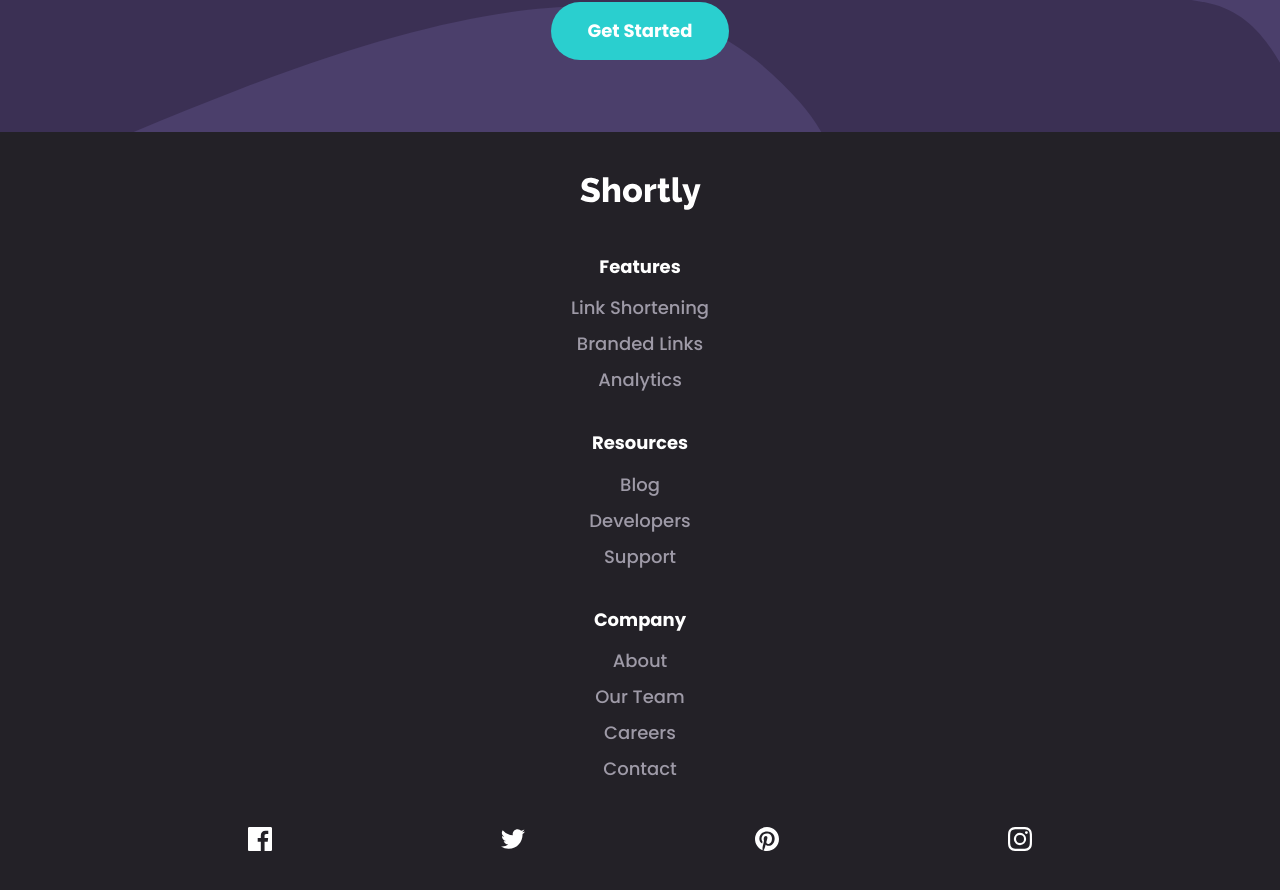
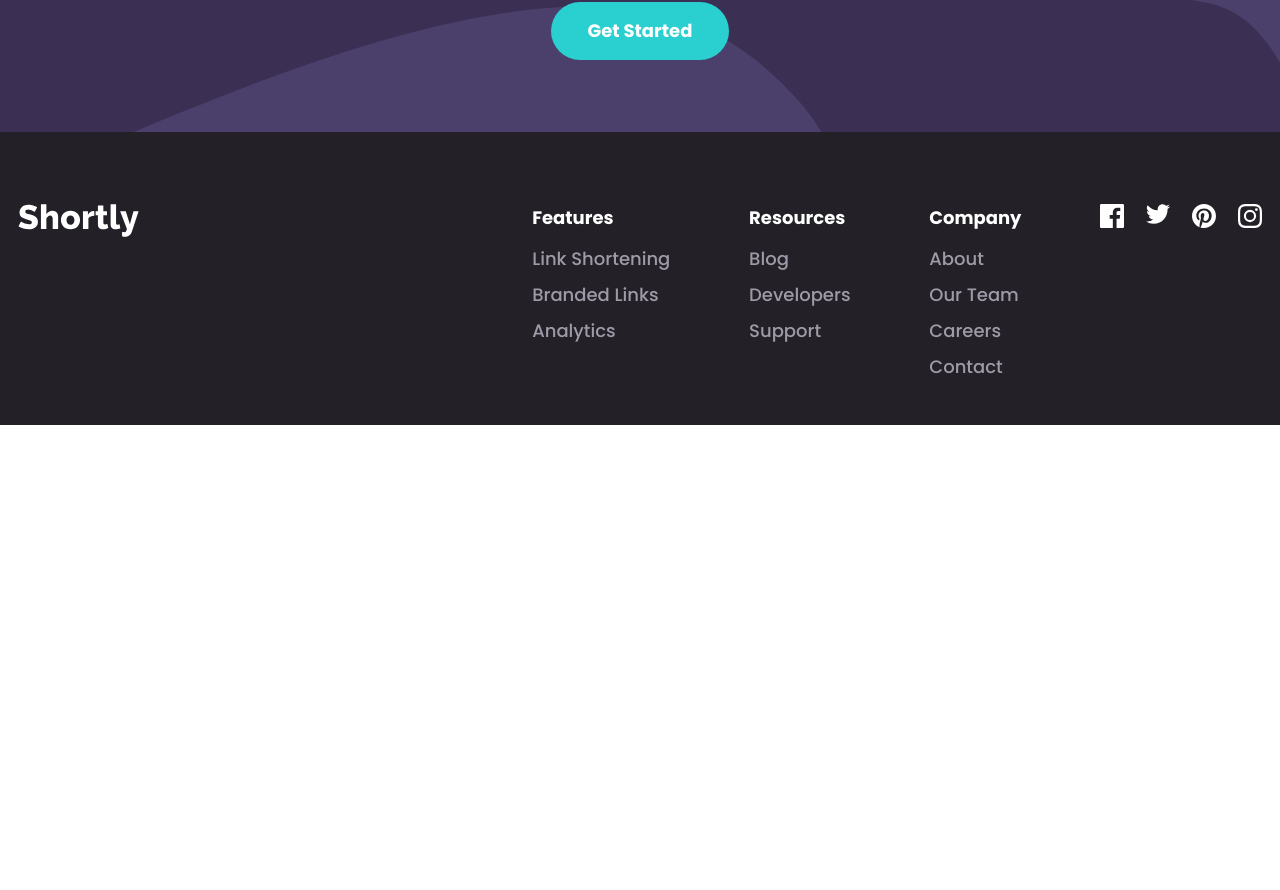
Before and after one commit to better5afe/URL-Shortening-API, a React (Create React App) app: page / in a window 1280 px wide. Shown: the part 1777-2667 px from the top of the page. After the commit the page ends 2202 px from the top, so only its background shows below. Built offline with nearby package versions, Linux system fonts and the light colour scheme.

Commit message:
footer links for desktop viewport implemented

```diff
--- a/src/components/subcomponents/footer-subcomponents/FooterLinks.scss
+++ b/src/components/subcomponents/footer-subcomponents/FooterLinks.scss
@@ -30,6 +30,7 @@
 			margin-bottom: 0.5em;
 			text-decoration: none;
 			color: colors.$grayish-violet;
+			cursor: pointer;
 			transition: color 0.3s;
 
 			svg {
@@ -50,3 +51,34 @@
 		}
 	}
 }
+
+@media (min-width: 992px) {
+	.footer-links {
+		padding: 4em 0 2em;
+
+		.wrapper {
+			display: flex;
+			flex-direction: row;
+			justify-content: space-between;
+		}
+
+		&__logo {
+			flex-basis: 35%;
+		}
+
+		&__logo,
+		&__column {
+			text-align: left;
+			margin: 0;
+		}
+
+		&__column {
+			&--socials {
+				flex-basis: 13%;
+				justify-content: space-between;
+				align-items: flex-start;
+				margin: 0;
+			}
+		}
+	}
+}
```
